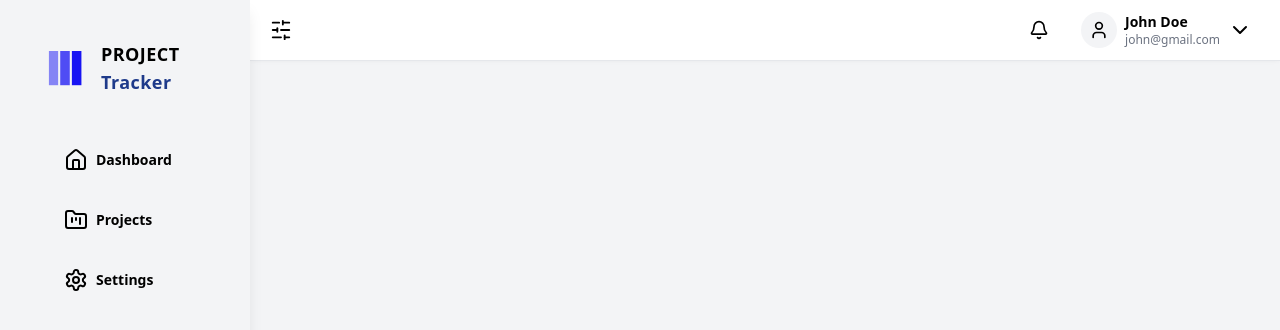
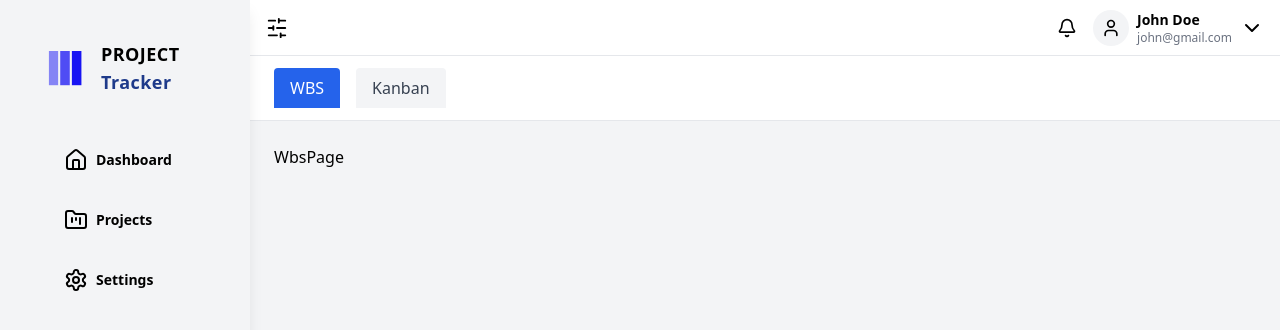
Before and after one commit to vietanhtr312/project-manage, a React (Create React App) app in the folder frontend/: page /wbs in a window 1280 px wide. Shown: the top 330 px of the page. Built offline with nearby package versions, Linux system fonts and the light colour scheme.

Commit message:
fix bi sidebar de len content

```diff
--- a/frontend/src/App.js
+++ b/frontend/src/App.js
@@ -3,6 +3,8 @@ import { BrowserRouter as Router, Routes, Route } from 'react-router-dom';
 import MainLayout from './layout/MainLayout';
 import HomePage from './pages/HomePage';
 import { KanbanPage } from './pages/KanbanPage';
+import { ProjectManagerLayout } from './layout/ProjectManagerLayout';
+import { WbsPage } from './pages/WbsPage';
 
 function App() {
   return (
@@ -10,8 +12,11 @@ function App() {
       <Routes>
         <Route element={<MainLayout />}>
           <Route path="/" element={<HomePage />} />
-          <Route path="/kaban" element={<KanbanPage />} />
-          <Route path="/wbs" element={<KanbanPage />} />
+          <Route element={<ProjectManagerLayout />}>
+            <Route path="/kaban" element={<KanbanPage />} />
+            <Route path="/wbs" element={<WbsPage />} />
+          </Route>
+
         </Route>
       </Routes>
     </Router>
--- a/frontend/src/layout/Header.jsx
+++ b/frontend/src/layout/Header.jsx
@@ -1,68 +1,63 @@
-import React, { useEffect, useState } from 'react';
-import { SlidersHorizontal, Bell, User, ChevronDown } from 'lucide-react';
-import Sidebar from './Sidebar';
+import React, { useEffect, useState } from "react";
+import { SlidersHorizontal, Bell, User, ChevronDown } from "lucide-react";
+
 const user = {
-    name: 'John Doe',
-    email: 'john@gmail.com'
-}
+  name: "John Doe",
+  email: "john@gmail.com",
+};
 
-const Navbar = () => {
-    const [display, setDisplay] = useState(true);
-    const handleClick = () => {
-        setDisplay(!display);
-    }
+const Header = ({ display, setDisplay }) => {
   const [showDropdown, setShowDropdown] = useState(false);
 
-    const toggleDropdown = () => {
-        setShowDropdown(!showDropdown);
-    };
+  const toggleDropdown = () => setShowDropdown(!showDropdown);
 
   const handleClickOutside = (event) => {
-        if (showDropdown && !event.target.closest('.dropdown') && !event.target.closest('.user-dropdown-trigger')) {
+    if (
+      showDropdown &&
+      !event.target.closest(".dropdown") &&
+      !event.target.closest(".user-dropdown-trigger")
+    ) {
       setShowDropdown(false);
     }
   };
 
   useEffect(() => {
-        document.addEventListener('mousedown', handleClickOutside);
+    document.addEventListener("mousedown", handleClickOutside);
     return () => {
-            document.removeEventListener('mousedown', handleClickOutside);
+      document.removeEventListener("mousedown", handleClickOutside);
     };
   }, [showDropdown]);
 
   return (
-        <div>
-            <div className={`fixed top-0 right-0 z-50 h-14 ${display ? 'left-[250px]' : 'left-0'} bg-white shadow-md transition-all duration-1000`}>
-                <div className="flex items-center justify-between bg-white p-3 border-b border-gray-200">
-                    <div onClick={handleClick} className="flex items-center ml-2">
-                        <SlidersHorizontal size={22} className="text-black cursor-pointer" />
+    <div className="h-14 bg-white shadow-md border-b border-gray-200 flex items-center justify-between px-4">
+      <div onClick={() => setDisplay(!display)} className="cursor-pointer">
+        <SlidersHorizontal size={22} />
       </div>
-                    <div className="flex items-center space-x-4 mr-4 gap-4">
-                        <Bell size={20} className="text-black" />
+      <div className="flex items-center space-x-4">
+        <Bell size={20} />
         <div
-                            className='flex items-center space-x-2 cursor-pointer relative user-dropdown-trigger'
+          className="flex items-center space-x-2 cursor-pointer relative user-dropdown-trigger"
           onClick={toggleDropdown}
         >
-                            <div className='rounded-full bg-gray-100 p-2'><User size={20} className="text-black" /></div>
+          <div className="rounded-full bg-gray-100 p-2">
+            <User size={20} />
+          </div>
           <div className="flex flex-col">
             <span className="text-sm font-semibold">{user.name}</span>
             <span className="text-xs text-gray-500">{user.email}</span>
           </div>
-                            <ChevronDown className="text-black" />
+          <ChevronDown />
           {showDropdown && (
-                                <div className="dropdown absolute top-10 right-0 mt-2 w-48 bg-white border border-gray-200 rounded-md shadow-lg">
-                                    <div className="py-2 px-4 text-sm text-gray-700 hover:bg-gray-100 cursor-pointer">Profile</div>
-                                    <div className="py-2 px-4 text-sm text-gray-700 hover:bg-gray-100 cursor-pointer">Settings</div>
-                                    <div className="py-2 px-4 text-sm text-gray-700 hover:bg-gray-100 cursor-pointer">Logout</div>
+            <div className="dropdown absolute top-10 right-0 mt-2 w-48 bg-white border rounded shadow-lg">
+              <div className="py-2 px-4 hover:bg-gray-100">Profile</div>
+              <div className="py-2 px-4 hover:bg-gray-100">Settings</div>
+              <div className="py-2 px-4 hover:bg-gray-100">Logout</div>
             </div>
           )}
         </div>
       </div>
     </div>
-            </div>
-            <Sidebar display={display}/>
-        </div>
-    )
-}
+  );
+};
 
-export default Navbar;
+export default Header;
--- a/frontend/src/layout/MainLayout.jsx
+++ b/frontend/src/layout/MainLayout.jsx
@@ -1,11 +1,21 @@
+import { useState } from "react";
+import Header from "./Header";
+import Sidebar from "./Sidebar";
 import { Outlet } from "react-router-dom";
-import Header from "./Header";
+
 const MainLayout = () => {
+  const [displaySidebar, setDisplaySidebar] = useState(true);
+
   return (
-    <div className="flex">
-      <div className="flex-1 bg-gray-100 min-h-screen">
-        <Header />
-        <div className="p-6">
+    <div className="min-h-screen bg-gray-100">
+      <Sidebar display={displaySidebar} />
+      <div
+        className={`transition-all duration-700 ${
+          displaySidebar ? "pl-[250px]" : "pl-0"
+        }`}
+      >
+        <Header display={displaySidebar} setDisplay={setDisplaySidebar} />
+        <div>
           <Outlet />
         </div>
       </div>
--- a/frontend/src/layout/ProjectManagerLayout.jsx
+++ b/frontend/src/layout/ProjectManagerLayout.jsx
@@ -1,5 +1,35 @@
 import React from "react";
+import { NavLink, Outlet } from "react-router-dom";
 
 export const ProjectManagerLayout = () => {
-  return <div>ProjectManagerLayout</div>;
+  const tabs = [
+    { label: "WBS", path: "/wbs" },
+    { label: "Kanban", path: "/kanban" },
+  ];
+
+  return (
+    <div>
+      <div className="flex space-x-4 border-b border-gray-200 px-6 py-3 bg-white z-100">
+        {tabs.map((tab) => (
+          <NavLink
+            key={tab.path}
+            to={tab.path}
+            className={({ isActive }) =>
+              `px-4 py-2 rounded-t ${
+                isActive
+                  ? "bg-blue-600 text-white"
+                  : "bg-gray-100 text-gray-700 hover:bg-gray-200"
+              }`
+            }
+          >
+            {tab.label}
+          </NavLink>
+        ))}
+      </div>
+
+      <div className="p-6">
+        <Outlet />
+      </div>
+    </div>
+  );
 };
--- a/frontend/src/layout/Sidebar.jsx
+++ b/frontend/src/layout/Sidebar.jsx
@@ -1,25 +1,35 @@
-import React from 'react';
-import logo from '../assets/logo.svg';
-import { House, FolderKanban, Settings } from 'lucide-react';
-
-
-const Sidebar = ({display}) => {
+import React from "react";
+import logo from "../assets/logo.svg";
+import { House, FolderKanban, Settings } from "lucide-react";
+import { Link } from "react-router-dom";
+const Sidebar = ({ display }) => {
   return (
-        <div className={`fixed top-0 left-0 h-screen w-[250px] bg-gray-100 shadow-lg z-50 transition-transform duration-1000 ${display ? 'translate-x-0' : '-translate-x-full'}`}>
-            <div className=''>
-                <div className='flex items-center ml-12 my-10 gap-4'>
+    <div
+      className={`fixed top-0 left-0 h-screen w-[250px] bg-gray-100 shadow-lg z-50 transition-transform duration-700 ${
+        display ? "translate-x-0" : "-translate-x-full"
+      }`}
+    >
+      <div className="">
+        <div className="flex items-center ml-12 my-10 gap-4">
           <img src={logo} alt="Logo" className="" />
-                    <div className='flex flex-col text-blue-900 text-lg font-bold tracking-wide'><span className='text-black uppercase'>Project</span>Tracker</div>
+          <div className="flex flex-col text-blue-900 text-lg font-bold tracking-wide">
+            <span className="text-black uppercase">Project</span>Tracker
           </div>
-                <div className='flex flex-col gap-3'>
+        </div>
+        <div className="flex flex-col gap-3">
+          <Link to={"/"}>
             <div className="flex items-center space-x-2 w-full hover:bg-blue-100 pl-16 py-3 cursor-pointer">
               <House className="text-black" />
               <span className="text-sm font-semibold">Dashboard</span>
             </div>
+          </Link>
+
+          <Link to={"/wbs"}>
             <div className="flex items-center space-x-2 w-full hover:bg-blue-100 pl-16 py-3 cursor-pointer">
               <FolderKanban className="text-black" />
               <span className="text-sm font-semibold">Projects</span>
             </div>
+          </Link>
           <div className="flex items-center space-x-2 w-full hover:bg-blue-100 pl-16 py-3 cursor-pointer">
             <Settings className="text-black" />
             <span className="text-sm font-semibold">Settings</span>
@@ -27,7 +37,7 @@ const Sidebar = ({display}) => {
         </div>
       </div>
     </div>
-    )
-}
+  );
+};
 
 export default Sidebar;
```
Lines whose indentation alone changed are shown as unchanged.
